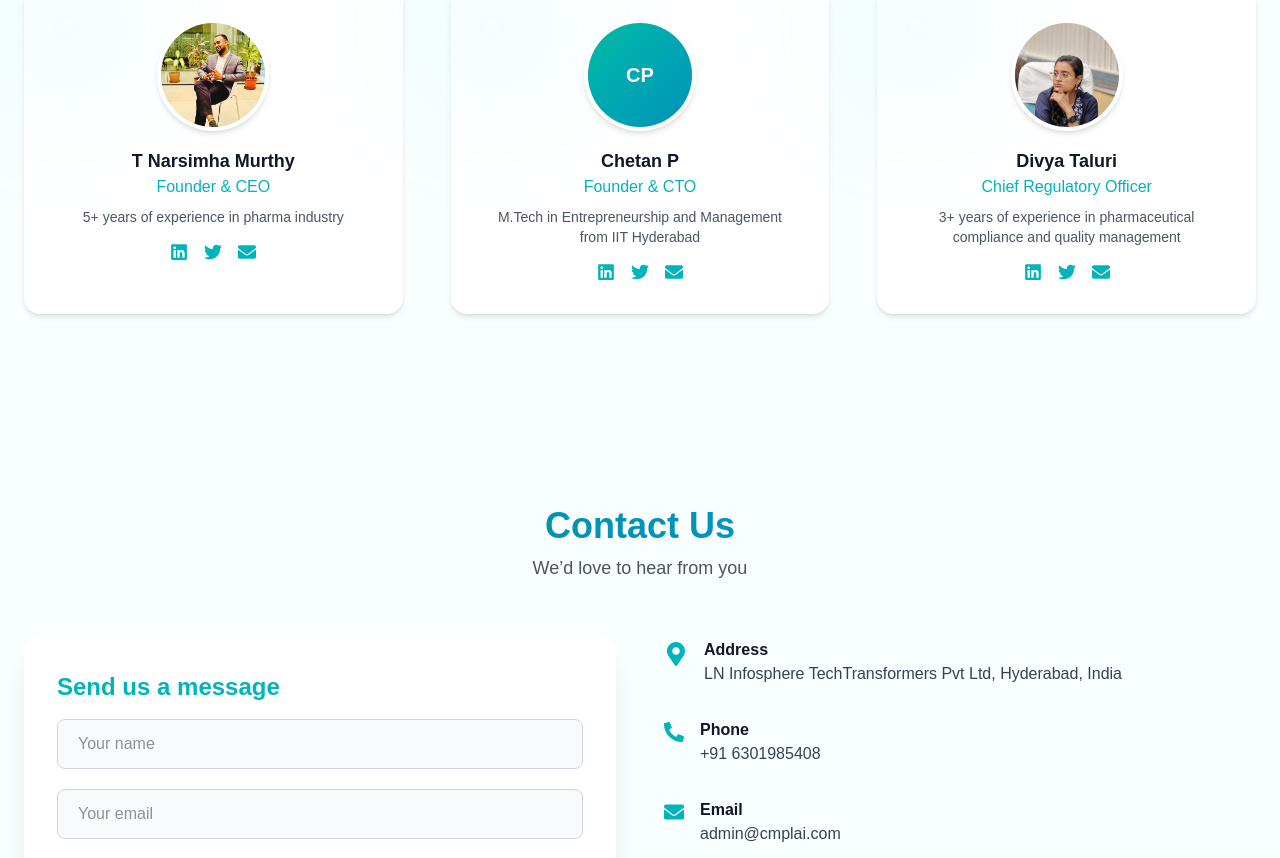
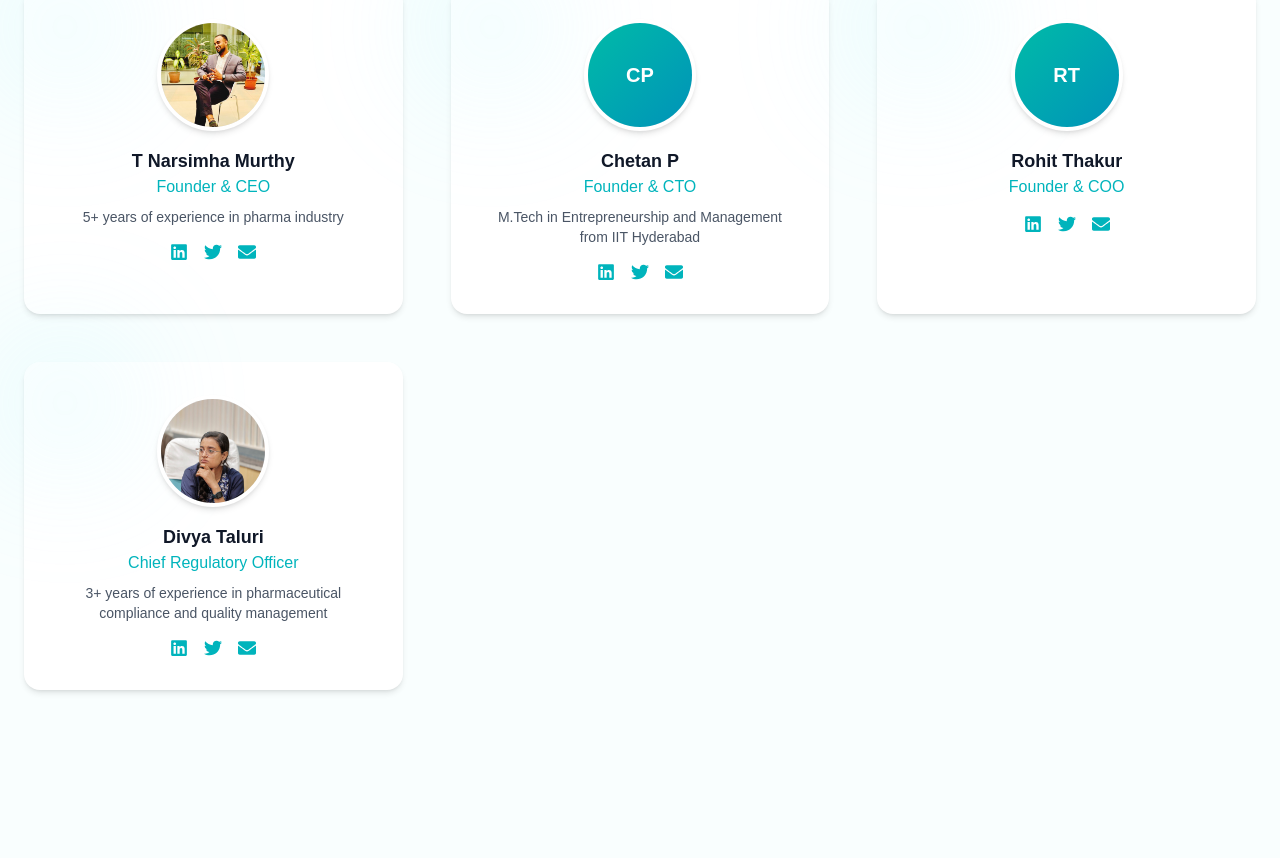
Before and after one commit to Narsimha1729/cmplai-adv, a Next.js app: page / in a window 1280 px wide. Shown: the part 7998-8856 px from the top of the page. Built offline with nearby package versions, Linux system fonts and the light colour scheme.

Commit message:
Add new team member Rohit Thakur

```diff
--- a/components/Team.jsx
+++ b/components/Team.jsx
@@ -25,6 +25,17 @@ const team = [
   },
   {
     order: 3,
+    name: 'Rohit Thakur',
+    role: 'Founder & COO',
+    experience:
+      '',
+    image: '',
+    linkedin: '#',
+    twitter: '#',
+    email: 'mailto:divya@example.com',
+  },
+  {
+    order: 4,
     name: 'Divya Taluri',
     role: 'Chief Regulatory Officer',
     experience:
```
